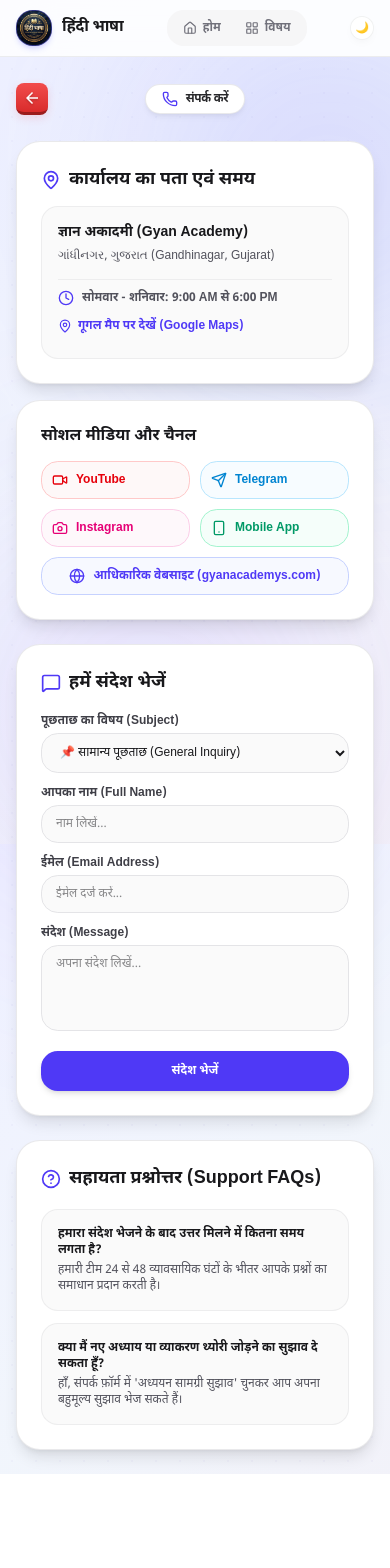
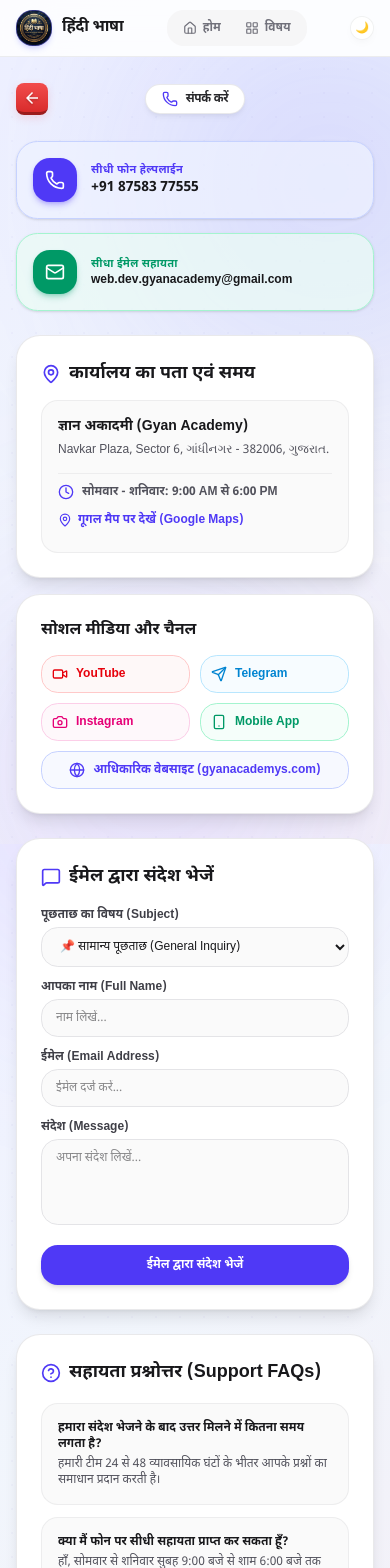
Before and after one commit to GyanAcademy01/Hindi-language, a Next.js app: page /contact-us in a window 390 px wide. Shown: the top 1568 px of the page. Before the commit the page ends 1474 px from the top, so only its background shows below. Built offline with nearby package versions, Linux system fonts and the light colour scheme.

Commit message:
feat: add direct phone helpline (+91 87583 77555), direct email, and mailto form handler on contact-us page

```diff
--- a/src/app/contact-us/page.tsx
+++ b/src/app/contact-us/page.tsx
@@ -1,5 +1,8 @@
+"use client";
+
+import { useState } from "react";
 import Link from "next/link";
-import { MapPin, Send, Smartphone, Globe, Phone, MessageSquare, Video, Camera, Clock, HelpCircle, ShieldAlert } from "lucide-react";
+import { MapPin, Send, Smartphone, Globe, Phone, Mail, Clock, HelpCircle, MessageSquare, Video, Camera, CheckCircle2 } from "lucide-react";
 
 export default function ContactUsPage() {
   const mapLink = "https://maps.app.goo.gl/8E9j5JSvLspXTRKk7";
@@ -9,14 +12,36 @@
   const instagramLink = "https://instagram.com/gyanacademy_official";
   const websiteLink = "https://gyanacademys.com";
 
+  const [formData, setFormData] = useState({
+    subject: "📌 सामान्य पूछताछ (General Inquiry)",
+    name: "",
+    email: "",
+    message: "",
+  });
+
+  const [submitted, setSubmitted] = useState(false);
+
+  const handleSubmit = (e: React.FormEvent) => {
+    e.preventDefault();
+    setSubmitted(true);
+
+    const emailSubject = encodeURIComponent(`${formData.subject} - ${formData.name}`);
+    const emailBody = encodeURIComponent(
+      `नाम: ${formData.name}\nईमेल: ${formData.email}\nविषय: ${formData.subject}\n\nसंदेश:\n${formData.message}`
+    );
+
+    // Launch direct mail client
+    window.location.href = `mailto:web.dev.gyanacademy@gmail.com?subject=${emailSubject}&body=${emailBody}`;
+  };
+
   const contactFaqs = [
     {
       q: "हमारा संदेश भेजने के बाद उत्तर मिलने में कितना समय लगता है?",
       a: "हमारी टीम 24 से 48 व्यावसायिक घंटों के भीतर आपके प्रश्नों का समाधान प्रदान करती है।",
     },
     {
-      q: "क्या मैं नए अध्याय या व्याकरण थ्योरी जोड़ने का सुझाव दे सकता हूँ?",
-      a: "हाँ, संपर्क फ़ॉर्म में 'अध्ययन सामग्री सुझाव' चुनकर आप अपना बहुमूल्य सुझाव भेज सकते हैं।",
+      q: "क्या मैं फोन पर सीधी सहायता प्राप्त कर सकता हूँ?",
+      a: "हाँ, सोमवार से शनिवार सुबह 9:00 बजे से शाम 6:00 बजे तक +91 87583 77555 पर संपर्क कर सकते हैं।",
     },
   ];
 
@@ -45,6 +70,35 @@
           </div>
         </div>
 
+        {/* Quick Direct Contact Buttons */}
+        <div className="grid grid-cols-1 sm:grid-cols-2 gap-3.5">
+          <a
+            href="tel:+918758377555"
+            className="group flex items-center gap-3.5 rounded-2xl border border-indigo-200 bg-indigo-50/70 p-4 shadow-sm transition-all hover:bg-indigo-100/70 hover:shadow-md dark:border-indigo-900/50 dark:bg-indigo-950/30 dark:hover:bg-indigo-900/40"
+          >
+            <div className="flex h-11 w-11 shrink-0 items-center justify-center rounded-xl bg-indigo-600 text-white shadow-md shadow-indigo-600/30 transition-transform group-hover:scale-105">
+              <Phone className="h-5 w-5" />
+            </div>
+            <div>
+              <p className="text-[11px] font-extrabold uppercase tracking-wide text-indigo-600 dark:text-indigo-300">सीधी फोन हेल्पलाईन</p>
+              <p className="text-sm sm:text-base font-black text-zinc-900 dark:text-white">+91 87583 77555</p>
+            </div>
+          </a>
+
+          <a
+            href="mailto:web.dev.gyanacademy@gmail.com"
+            className="group flex items-center gap-3.5 rounded-2xl border border-emerald-200 bg-emerald-50/70 p-4 shadow-sm transition-all hover:bg-emerald-100/70 hover:shadow-md dark:border-emerald-900/50 dark:bg-emerald-950/30 dark:hover:bg-emerald-900/40"
+          >
+            <div className="flex h-11 w-11 shrink-0 items-center justify-center rounded-xl bg-emerald-600 text-white shadow-md shadow-emerald-600/30 transition-transform group-hover:scale-105">
+              <Mail className="h-5 w-5" />
+            </div>
+            <div className="min-w-0">
+              <p className="text-[11px] font-extrabold uppercase tracking-wide text-emerald-600 dark:text-emerald-300">सीधा ईमेल सहायता</p>
+              <p className="text-xs sm:text-sm font-black text-zinc-900 dark:text-white truncate">web.dev.gyanacademy@gmail.com</p>
+            </div>
+          </a>
+        </div>
+
         {/* Content Grid */}
         <div className="grid grid-cols-1 md:grid-cols-2 gap-6">
           {/* Left: Contact Info & Address Card */}
@@ -57,7 +111,7 @@
               <div className="mt-3 rounded-xl bg-zinc-50 p-4 border border-zinc-200/60 dark:bg-zinc-800/50 dark:border-zinc-700/50">
                 <h3 className="font-bold text-sm text-zinc-900 dark:text-white">ज्ञान अकादमी (Gyan Academy)</h3>
                 <p className="mt-1 text-xs leading-relaxed text-zinc-600 dark:text-zinc-300">
-                  ગાંધીનગર, ગુજરાત (Gandhinagar, Gujarat)
+                  Navkar Plaza, Sector 6, ગાંધીનગર - 382006, ગુજરાત.
                 </p>
 
                 <div className="mt-3 flex items-center gap-2 text-xs font-semibold text-zinc-600 dark:text-zinc-400 border-t border-zinc-200/60 dark:border-zinc-700/50 pt-2.5">
@@ -136,16 +190,28 @@
             </div>
           </div>
 
-          {/* Right: Message Form Card */}
+          {/* Right: Interactive Message Form Card */}
           <div className="rounded-[24px] border border-zinc-200/80 bg-white p-6 shadow-lg backdrop-blur-xl dark:border-zinc-800 dark:bg-zinc-900 flex flex-col">
             <h2 className="text-lg font-black text-zinc-900 dark:text-white flex items-center gap-2">
               <MessageSquare className="h-5 w-5 text-indigo-600 dark:text-indigo-400" />
-              हमें संदेश भेजें
+              ईमेल द्वारा संदेश भेजें
             </h2>
-            <form className="mt-4 flex flex-col gap-3 flex-1">
+
+            {submitted && (
+              <div className="mt-3 flex items-center gap-2 rounded-xl border border-emerald-300 bg-emerald-50 p-3 text-xs font-bold text-emerald-700 dark:border-emerald-900/50 dark:bg-emerald-950/30 dark:text-emerald-300">
+                <CheckCircle2 className="h-4 w-4 shrink-0" />
+                आपका संदेश ऐप/ईमेल क्लाइंट द्वारा तैयार किया जा रहा है...
+              </div>
+            )}
+
+            <form className="mt-4 flex flex-col gap-3 flex-1" onSubmit={handleSubmit}>
               <div>
                 <label className="block text-xs font-bold text-zinc-700 dark:text-zinc-300 mb-1">पूछताछ का विषय (Subject)</label>
-                <select className="w-full rounded-xl border border-zinc-200 bg-zinc-50 px-3.5 py-2.5 text-xs font-medium text-zinc-900 outline-none focus:border-indigo-500 focus:ring-2 focus:ring-indigo-500/20 dark:border-zinc-700 dark:bg-zinc-800 dark:text-white">
+                <select
+                  value={formData.subject}
+                  onChange={(e) => setFormData({ ...formData, subject: e.target.value })}
+                  className="w-full rounded-xl border border-zinc-200 bg-zinc-50 px-3.5 py-2.5 text-xs font-medium text-zinc-900 outline-none focus:border-indigo-500 focus:ring-2 focus:ring-indigo-500/20 dark:border-zinc-700 dark:bg-zinc-800 dark:text-white"
+                >
                   <option>📌 सामान्य पूछताछ (General Inquiry)</option>
                   <option>🛠️ तकनीकी सहायता (Technical Support)</option>
                   <option>📚 अध्ययन सामग्री सुझाव (Content Feedback)</option>
@@ -157,6 +223,8 @@
                 <label className="block text-xs font-bold text-zinc-700 dark:text-zinc-300 mb-1">आपका नाम (Full Name)</label>
                 <input
                   type="text"
+                  value={formData.name}
+                  onChange={(e) => setFormData({ ...formData, name: e.target.value })}
                   placeholder="नाम लिखें..."
                   className="w-full rounded-xl border border-zinc-200 bg-zinc-50 px-3.5 py-2.5 text-xs font-medium text-zinc-900 outline-none focus:border-indigo-500 focus:ring-2 focus:ring-indigo-500/20 dark:border-zinc-700 dark:bg-zinc-800 dark:text-white"
                   required
@@ -167,6 +235,8 @@
                 <label className="block text-xs font-bold text-zinc-700 dark:text-zinc-300 mb-1">ईमेल (Email Address)</label>
                 <input
                   type="email"
+                  value={formData.email}
+                  onChange={(e) => setFormData({ ...formData, email: e.target.value })}
                   placeholder="ईमेल दर्ज करें..."
                   className="w-full rounded-xl border border-zinc-200 bg-zinc-50 px-3.5 py-2.5 text-xs font-medium text-zinc-900 outline-none focus:border-indigo-500 focus:ring-2 focus:ring-indigo-500/20 dark:border-zinc-700 dark:bg-zinc-800 dark:text-white"
                   required
@@ -177,6 +247,8 @@
                 <label className="block text-xs font-bold text-zinc-700 dark:text-zinc-300 mb-1">संदेश (Message)</label>
                 <textarea
                   rows={4}
+                  value={formData.message}
+                  onChange={(e) => setFormData({ ...formData, message: e.target.value })}
                   placeholder="अपना संदेश लिखें..."
                   className="w-full flex-1 rounded-xl border border-zinc-200 bg-zinc-50 px-3.5 py-2.5 text-xs font-medium text-zinc-900 outline-none focus:border-indigo-500 focus:ring-2 focus:ring-indigo-500/20 dark:border-zinc-700 dark:bg-zinc-800 dark:text-white resize-none"
                   required
@@ -187,7 +259,7 @@
                 type="submit"
                 className="mt-2 w-full rounded-xl bg-indigo-600 py-3 text-xs font-extrabold text-white shadow-md transition hover:bg-indigo-700 active:scale-[0.98]"
               >
-                संदेश भेजें
+                ईमेल द्वारा संदेश भेजें
               </button>
             </form>
           </div>
@@ -202,7 +274,7 @@
           <div className="space-y-3">
             {contactFaqs.map((faq) => (
               <div key={faq.q} className="rounded-xl bg-zinc-50 p-4 border border-zinc-200/60 dark:bg-zinc-800/40 dark:border-zinc-700/50">
-                <h4 className="text-xs sm:text-sm font-bold text-zinc-900 dark:text-white">{faq.q}</h4>
+                <h3 className="text-xs sm:text-sm font-bold text-zinc-900 dark:text-white">{faq.q}</h3>
                 <p className="mt-1 text-xs text-zinc-600 dark:text-zinc-300">{faq.a}</p>
               </div>
             ))}
```
